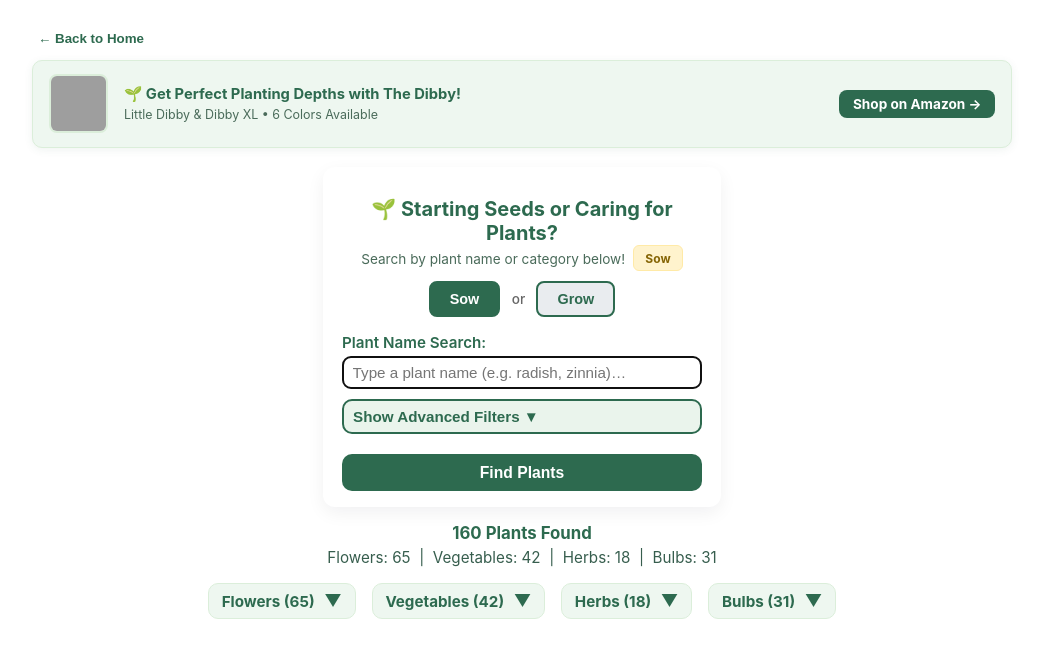
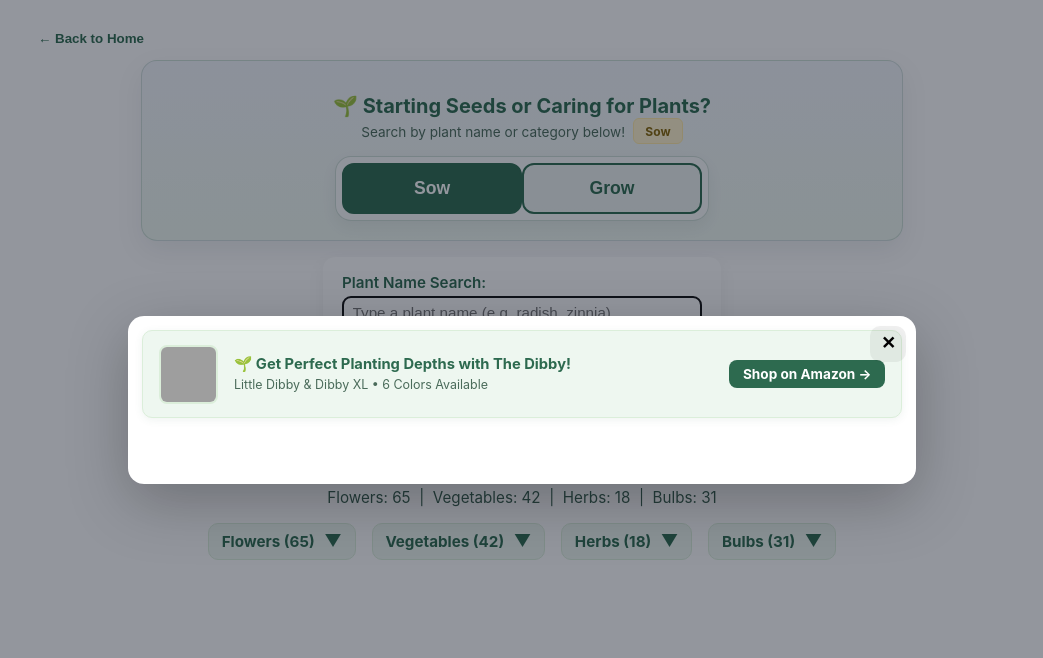
Before and after one commit to SpokenGarden/Find-Crops, a React (Create React App) app: page / in a window 1280 px wide. Shown: the top 658 px of the page, without its empty margins (118-1161 px from the left). Built offline with nearby package versions, Linux system fonts and the light colour scheme; grey boxes are pictures that could not be loaded.

Commit message:
Add files via upload

```diff
--- a/src/App.js
+++ b/src/App.js
@@ -1,10 +1,11 @@
-import React, { useState, useEffect, useMemo } from "react";
+import React, { useState, useEffect, useRef, useMemo } from "react";
 import { filterCrops } from "./utils/filterCrops";
 import { buildSowingCalendar } from "./utils/sowingCalendar";
 import CropCard from "./components/CropCard";
 import ToolsAndSupplies from "./components/ToolsAndSupplies";
 import PlantingVideos from "./components/PlantingVideos";
 import { useCropData } from "./hooks/useCropData";
+import dibbyYellow from "./images/dibby-yellow.jpg";
 
 // ===== LOCAL STORAGE HELPERS =====
 const isBrowser = typeof window !== "undefined";
@@ -37,6 +38,7 @@ const usePersistentState = (key, initialValue) => {
   return [state, setState];
 };
 
+
 // ===== STYLES =====
 const responsiveStyles = `
   .gp-container { max-width: 980px; margin: 0 auto; padding: 1.2rem; font-family: Inter, system-ui, -apple-system, 'Segoe UI', Roboto, 'Helvetica Neue', Arial; }
@@ -57,20 +59,150 @@ const responsiveStyles = `
   .gp-version-badge { display: inline-block; padding: 0.3rem 0.7rem; border-radius: 6px; font-size: 0.75rem; font-weight: 700; margin-left: 0.5rem; vertical-align: middle; }
   .gp-version-lite { background: #fff3cd; color: #856404; border: 1px solid #ffeaa7; }
   .gp-version-full { background: #d4edda; color: #155724; border: 1px solid #c3e6cb; }
+  /* ===== MODAL (for Dibby promo) ===== */
+.gp-modal-overlay {
+  position: fixed;
+  inset: 0;
+  background: rgba(17, 24, 39, 0.45);
+  display: flex;
+  align-items: center;
+  justify-content: center;
+  padding: 1rem;
+  z-index: 9999;
+}
 
-  /* ===== DIBBY BANNER STYLES ===== */
+.gp-modal {
+  width: 100%;
+  max-width: 760px;
+  background: white;
+  border-radius: 16px;
+  box-shadow: 0 18px 60px rgba(0,0,0,0.25);
+  padding: 0.9rem;
+  position: relative;
+}
+.gp-modal { min-height: 140px; }
+}
+.gp-modal {
+  width: 100%;
+  max-width: 760px;
+  background: #ffffff !important;
+  border-radius: 16px;
+  box-shadow: 0 18px 60px rgba(0,0,0,0.25);
+  padding: 1rem;
+  position: relative;
+  min-height: 160px;            /* NEW */
+  z-index: 10000;               /* NEW */
+  opacity: 1 !important;        /* NEW */
+  display: block !important;    /* NEW */
+}
+
+.gp-modal-close {
+  position: absolute;
+  top: 10px;
+  right: 10px;
+  border: none;
+  background: rgba(0,0,0,0.06);
+  border-radius: 10px;
+  width: 36px;
+  height: 36px;
+  cursor: pointer;
+  font-size: 1.1rem;
+  font-weight: 900;
+}
+.gp-modal-close:hover {
+  background: rgba(0,0,0,0.12);
+}
+
+  .gp-mode-selector { width: 100%; max-width: 360px; margin: 0 auto 0.8rem auto; text-align: center; }
+  .gp-mode-selector h1 { font-size: 1.25rem; margin-bottom: 0.5rem; color: #2d6a4f; }
+  .gp-mode-selector-subtitle { font-size: 0.85rem; font-weight: 400; color: #4a6b5a; }
+/* ===== MODE BUTTON ROW: match search card width + larger buttons ===== */
+.gp-mode-btn-row {
+  display: flex;
+  align-items: center;
+  justify-content: center;
+  gap: 0;                         /* looks like one segmented control */
+  width: 100%;
+  max-width: 360px;               /* matches gp-form-col max-width */
+  margin: 0.75rem auto 0 auto;
+  padding: 6px;
+  background: rgba(255, 255, 255, 0.65);
+  border: 1px solid rgba(45, 106, 79, 0.22);
+  border-radius: 16px;
+  box-shadow: 0 6px 16px rgba(17, 24, 39, 0.06);
+}
+
+/* Make each button fill half the row */
+.gp-mode-btn {
+  flex: 1 1 0;
+  width: 50%;
+  padding: 0.85rem 0.75rem;       /* bigger click area */
+  font-size: 1.1rem;             /* ~same as your h1 size */
+  line-height: 1.1;
+  border-radius: 12px;
+  cursor: pointer;
+  font-weight: 900;
+  border: 2px solid #2d6a4f;
+  transition: transform 0.06s ease, background 0.2s ease, color 0.2s ease;
+  border-width: 2px;
+}
+
+/* Remove the "or" gap effect; let the container handle separation */
+.gp-mode-btn:active {
+  transform: scale(0.99);
+}
+
+.gp-mode-btn-active {
+  background: #2d6a4f;
+  color: #ffffff;
+}
+
+.gp-mode-btn-inactive {
+  background: rgba(45, 106, 79, 0.06);
+  color: #2d6a4f;
+}
+
+@media (min-width: 760px) {
+  .gp-form-col { padding: 1rem 1.2rem; }
+  .gp-group-list { max-width: 720px; }
+}
+
+/* ===== MODE SELECTOR PANEL (planter-finder style separation) ===== */
+.gp-mode-panel {
+  width: 100%;
+  max-width: 720px;
+  margin: 0 auto 1rem auto;
+  padding: 1.2rem 1.25rem;
+  border-radius: 16px;
+  background: linear-gradient(180deg, #f3f6fb 0%, #eef7f0 100%);
+  border: 1px solid rgba(45, 106, 79, 0.18);
+  box-shadow: 0 10px 28px rgba(17, 24, 39, 0.08);
+}
+
+.gp-mode-panel .gp-mode-selector {
+  max-width: none;
+  margin: 0;
+}
+
+@media (max-width: 640px) {
+  .gp-mode-panel {
+    padding: 0.9rem 0.85rem;
+    border-radius: 14px;
+  }
+}
+/* ===== DIBBY BANNER STYLES (used inside modal) ===== */
 .gp-dibby-banner {
   background: #eef7f0;
   border: 1px solid #dbeeda;
   border-radius: 10px;
   padding: 0.5rem 1rem;
-    margin-bottom: 1.2rem;
   display: flex;
   align-items: center;
   gap: 1rem;
   box-shadow: 0 2px 8px rgba(45,106,79,0.08);
   min-height: 70px;
 }
+
 .gp-dibby-banner-image {
   width: 55px;
   height: 55px;
@@ -79,6 +211,7 @@ const responsiveStyles = `
   border: 2px solid #dbeeda;
   flex-shrink: 0;
 }
+
 .gp-dibby-banner-content {
   flex: 1;
   display: flex;
@@ -87,6 +220,7 @@ const responsiveStyles = `
   align-items: flex-start;
   gap: 0.2rem;
 }
+
 .gp-dibby-banner-title {
   font-size: 0.92rem;
   font-weight: 700;
@@ -94,12 +228,14 @@ const responsiveStyles = `
   margin: 0;
   line-height: 1.3;
 }
+
 .gp-dibby-banner-subtitle {
   font-size: 0.78rem;
   color: #4a6b5a;
   margin: 0;
   line-height: 1.3;
 }
+
 .gp-dibby-banner-btn {
   background: #2d6a4f;
   color: white;
@@ -116,59 +252,9 @@ const responsiveStyles = `
   align-items: center;
   flex-shrink: 0;
 }
+
 .gp-dibby-banner-btn:hover {
   background: #05b210;
-  }
-
-  /* ===== MOBILE: SUPER COMPACT BANNER ===== */
-  @media (max-width: 640px) {
-    .gp-dibby-banner {
-      padding: 0.4rem 0.6rem;
-      gap: 0.5rem;
-      margin-bottom: 0.8rem;
-      min-height: auto;
-      border-radius: 8px;
-    }
-    .gp-dibby-banner-image {
-      width: 40px;
-      height: 40px;
-      border-radius: 6px;
-    }
-    .gp-dibby-banner-content {
-      gap: 0.1rem;
-    }
-    .gp-dibby-banner-title {
-      font-size: 0.75rem;
-      line-height: 1.2;
-    }
-    .gp-dibby-banner-subtitle {
-      font-size: 0.65rem;
-      line-height: 1.2;
-    }
-    .gp-dibby-banner-btn {
-      padding: 0.3rem 0.6rem;
-      font-size: 0.7rem;
-      border-radius: 6px;
-    }
-  }
-
-  /* ===== TABLET: MEDIUM SIZE ===== */
-  @media (min-width: 641px) and (max-width: 959px) {
-    .gp-dibby-banner-image {
-      width: 60px;
-      height: 60px;
-    }
-    .gp-dibby-banner-title {
-      font-size: 0.88rem;
-    }
-    .gp-dibby-banner-subtitle {
-      font-size: 0.75rem;
-    }
-  }
-
-  @media (min-width: 760px) {
-    .gp-form-col { padding: 1rem 1.2rem; }
-    .gp-group-list { max-width: 720px; }
 }
 `;
 
@@ -247,6 +333,25 @@ export default function GardenPlannerApp() {
     bulb: false,
   });
 
+  // ===== DIBBY PROMO POPUP (once per week) =====
+  const [showDibbyAd, setShowDibbyAd] = useState(false);
+
+useEffect(() => {
+  if (!isBrowser) return;
+
+  const STORAGE_KEY = "dibbyAdLastDismissedAt";
+  const WEEK_MS = 24 * 60 * 60 * 1000; // once per day
+
+  try {
+    const last = Number(window.localStorage.getItem(STORAGE_KEY) || 0);
+    const now = Date.now();
+
+    if (!last || now - last > WEEK_MS) {
+      setShowDibbyAd(true);
+    }
+  } catch {}
+}, []);
+
   // Get crop data
   const { cropData, loading: cropDataLoading, error: cropDataError } = useCropData();
 
@@ -265,7 +370,8 @@ useEffect(() => {
       category: "all",
       sunRequirement: "all",
       waterNeed: "all",
-      soilPreference: "all"
+      soilPreference: "all",
+      mode: appVersion
     });
 
     const filtered = matches.map((crop) => [crop.name, crop._raw || crop]);
@@ -292,7 +398,8 @@ useEffect(() => {
         category,
         sunRequirement,
         waterNeed,
-        soilPreference
+        soilPreference,
+        mode: appVersion
       });
 
       const filtered = matches.map((crop) => [crop.name, crop._raw || crop]);
@@ -305,6 +412,20 @@ useEffect(() => {
       setExpandedGroups({ flower: false, vegetable: false, herb: false, bulb: false });
     }, 150);
   };
+
+// Re-run search whenever the user switches Sow/Grow mode.
+// deps intentionally limited to [appVersion]: handleSearch closes over latest state
+// values at call-time; cropData is guarded inside; adding either would cause spurious runs.
+const isModeFirstRender = useRef(true);
+useEffect(() => {
+  if (isModeFirstRender.current) {
+    isModeFirstRender.current = false;
+    return;
+  }
+  if (cropData) {
+    handleSearch();
+  }
+}, [appVersion]);
 
   const toggleGroup = (group) => {
     setExpandedGroups((prev) => ({
@@ -468,28 +589,111 @@ useEffect(() => {
           ← Back to Home
         </button>
 
-        {/* ===== DIBBY BANNER ===== */}
-        <div className="gp-dibby-banner">
+ {showDibbyAd && (
+  <div
+    className="gp-modal-overlay"
+    role="dialog"
+    aria-modal="true"
+    aria-label="Dibby promotion"
+    onClick={() => {
+      try {
+        window.localStorage.setItem("dibbyAdLastDismissedAt", String(Date.now()));
+      } catch {}
+      setShowDibbyAd(false);
+    }}
+  >
+    <div className="gp-modal" onClick={(e) => e.stopPropagation()}>
+      <button
+        className="gp-modal-close"
+        type="button"
+        aria-label="Close"
+        onClick={() => {
+          try {
+            window.localStorage.setItem("dibbyAdLastDismissedAt", String(Date.now()));
+          } catch {}
+          setShowDibbyAd(false);
+        }}
+      >
+        ✕
+      </button>
+
+      {/* Put your Dibby promo content here */}
+<div className="gp-dibby-banner" style={{ marginBottom: 0 }}>
   <img
-            src="./images/dibby-yellow.jpg"
+    src={dibbyYellow}
     alt="The Dibby seed planting tool"
     className="gp-dibby-banner-image"
   />
+
   <div className="gp-dibby-banner-content">
-            <h2 className="gp-dibby-banner-title">🌱 Get Perfect Planting Depths with The Dibby!</h2>
-            <p className="gp-dibby-banner-subtitle">Little Dibby & Dibby XL • 6 Colors Available</p>
+    <h2 className="gp-dibby-banner-title">
+      🌱 Get Perfect Planting Depths with The Dibby!
+    </h2>
+    <p className="gp-dibby-banner-subtitle">
+      Little Dibby & Dibby XL • 6 Colors Available
+    </p>
   </div>
+
   <a
     href="https://amzn.to/4apJtyN"
     target="_blank"
     rel="noopener noreferrer"
     className="gp-dibby-banner-btn"
+    onClick={() => {
+      // optional: treat a click as “done for the week” too
+      try {
+        window.localStorage.setItem("dibbyAdLastDismissedAt", String(Date.now()));
+      } catch {}
+      setShowDibbyAd(false);
+    }}
   >
     Shop on Amazon →
   </a>
 </div>
+    </div>
+  </div>
+)}
 
-        <div className="gp-flex-center">
+        <div className="gp-flex-center" style={{ flexDirection: "column", alignItems: "center" }}>
+
+          {/* ===== SOW / GROW MODE SELECTOR — OUTSIDE & ABOVE THE CARD ===== */}
+        <div className="gp-mode-panel">
+          <div className="gp-mode-selector">
+            <h1>
+              🌱 Starting Seeds or Caring for Plants?
+              <br />
+              <span className="gp-mode-selector-subtitle">
+                Search by plant name or category below!
+              </span>
+              {/* Version badge */}
+              <span className={`gp-version-badge ${appVersion === "sow" ? "gp-version-lite" : "gp-version-full"}`}>
+                {appVersion === "sow" ? "Sow" : "Grow"}
+              </span>
+            </h1>
+
+            {/* Mode toggle buttons */}
+            <div className="gp-mode-btn-row">
+              <button
+                type="button"
+                className={`gp-mode-btn ${appVersion === "sow" ? "gp-mode-btn-active" : "gp-mode-btn-inactive"}`}
+                onClick={() => setAppVersion("sow")}
+                aria-pressed={appVersion === "sow"}
+              >
+                Sow
+              </button>
+              <span style={{ display: "none" }}>or</span>
+              <button
+                type="button"
+                className={`gp-mode-btn ${appVersion === "grow" ? "gp-mode-btn-active" : "gp-mode-btn-inactive"}`}
+                onClick={() => setAppVersion("grow")}
+                aria-pressed={appVersion === "grow"}
+              >
+                Grow
+              </button>
+            </div>
+          </div>
+        </div>
+
           <form
             className="gp-form-col"
             role="region"
@@ -499,73 +703,6 @@ useEffect(() => {
               handleSearch();
             }}
           >
-            <h1 style={{ fontSize: "1.25rem", marginBottom: "0.6rem", color: "#2d6a4f", textAlign: "center" }}>
-              🌱 Starting Seeds or Caring for Plants?
-  <br />
-  <span style={{ fontSize: "0.85rem", fontWeight: "400", color: "#4a6b5a" }}>
-    Search by plant name or category below!
-  </span>
-              {/* ===== VERSION BADGE ===== */}
-              <span className={`gp-version-badge ${appVersion === "sow" ? "gp-version-lite" : "gp-version-full"}`}>
-                {appVersion === "sow" ? "Sow" : "Grow"}
-              </span>
-            </h1>
-
-            {/* ===== TWO BUTTON VERSION TOGGLE ===== */}
-            <div style={{
-              marginBottom: "1rem",
-              textAlign: "center",
-              display: "flex",
-              alignItems: "center",
-              justifyContent: "center",
-              gap: "0.5rem"
-            }}>
-              <button
-                type="button"
-                onClick={() => setAppVersion("sow")}
-                style={{
-                  padding: "0.5rem 1.2rem",
-                  fontSize: "0.9rem",
-                  backgroundColor: appVersion === "sow" ? "#2d6a4f" : "#e9ecef",
-                  color: appVersion === "sow" ? "white" : "#2d6a4f",
-                  border: `2px solid ${appVersion === "sow" ? "#2d6a4f" : "#2d6a4f"}`,
-                  borderRadius: "8px",
-                  cursor: "pointer",
-                  fontWeight: 700,
-                  transition: "all 0.2s"
-                }}
-              >
-                Sow
-              </button>
-
-              <span style={{
-                color: "#666",
-                fontSize: "0.85rem",
-                fontWeight: 500,
-                padding: "0 0.2rem"
-              }}>
-                or
-              </span>
-
-              <button
-                type="button"
-                onClick={() => setAppVersion("grow")}
-                style={{
-                  padding: "0.5rem 1.2rem",
-                  fontSize: "0.9rem",
-                  backgroundColor: appVersion === "grow" ? "#2d6a4f" : "#e9ecef",
-                  color: appVersion === "grow" ? "white" : "#2d6a4f",
-                  border: `2px solid ${appVersion === "grow" ? "#2d6a4f" : "#2d6a4f"}`,
-                  borderRadius: "8px",
-                  cursor: "pointer",
-                  fontWeight: 700,
-                  transition: "all 0.2s"
-                }}
-              >
-                Grow
-              </button>
-            </div>
-
             {/* Plant Name Search */}
             <label className="gp-label">
               Plant Name Search:
```
Lines whose indentation alone changed are shown as unchanged.
